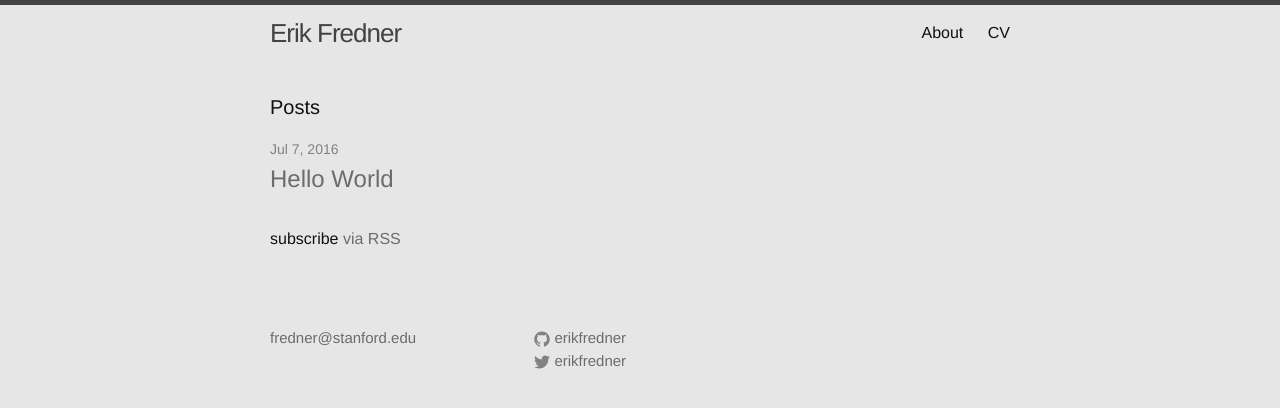
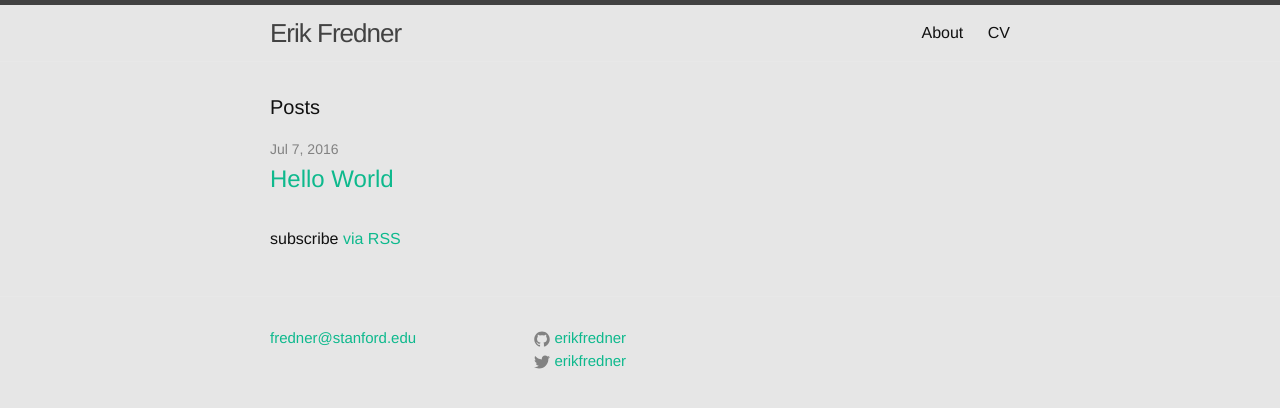
Before and after one commit to erikfredner/erikfredner.github.io, a Jekyll site: the page built from index.html, in a window 1280 px wide. Shown: the top 408 px of the page. Built offline with Jekyll 4.4.1, drawn with Linux system fonts in a browser that asks for light colours.

Commit message:
changed brand-color var

```diff
--- a/css/main.scss
+++ b/css/main.scss
@@ -16,7 +16,7 @@ $spacing-unit:     30px;
 
 $text-color:       #111;
 $background-color: #E6E6E6;
-$brand-color:      #6C6C6C;
+$brand-color:      #0EB98D;
 
 $grey-color:       #828282;
 $grey-color-light: lighten($grey-color, 40%);
```
Also changed, not shown: 2 other files.
